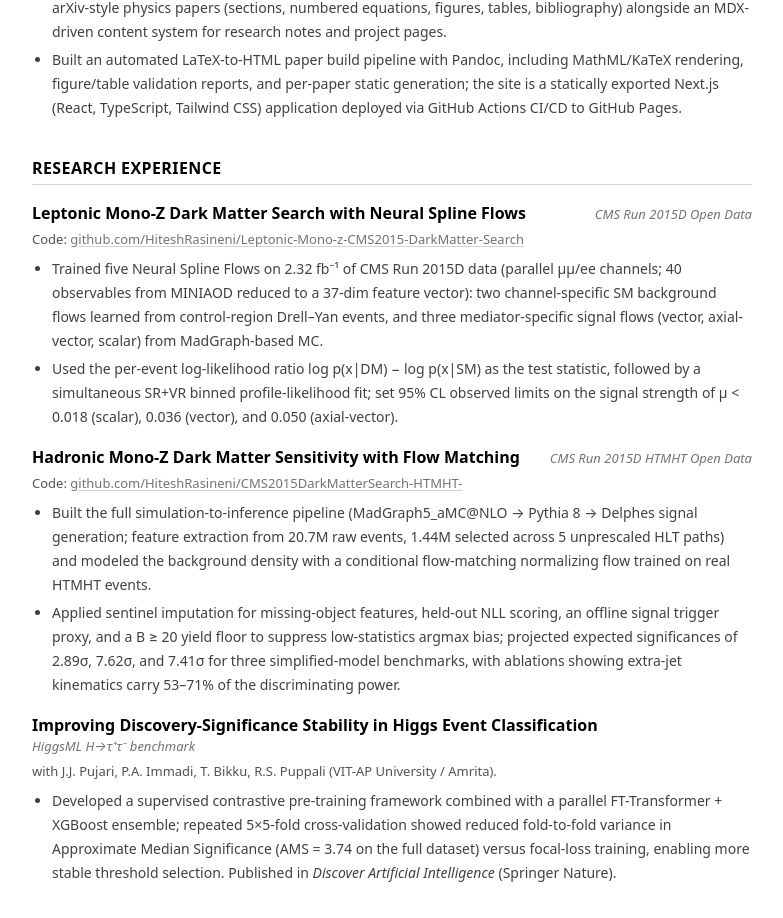
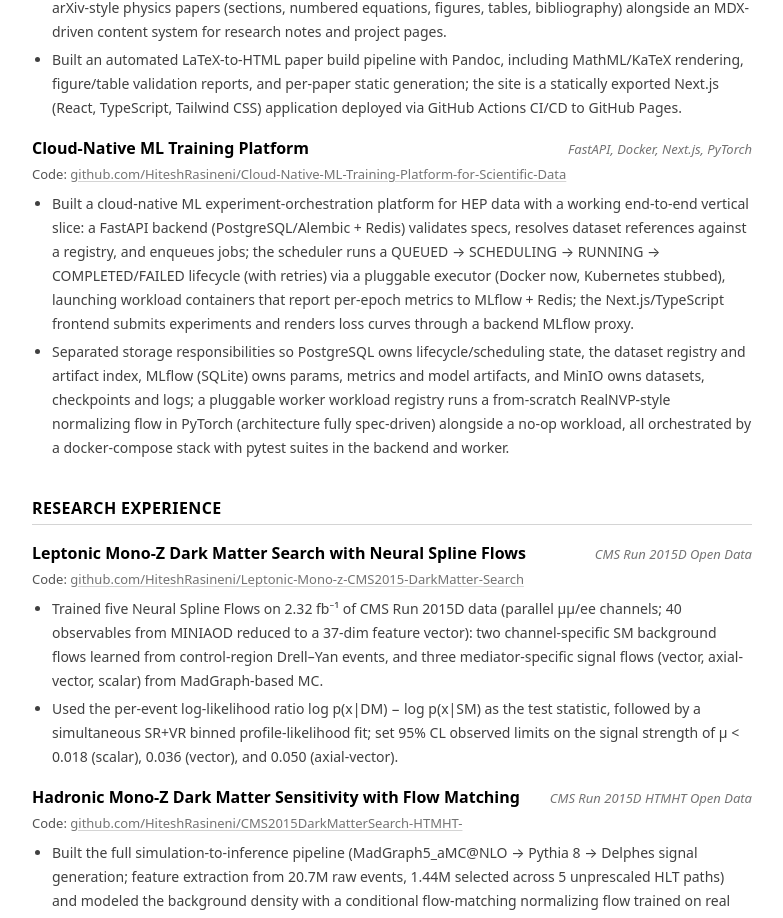
Before and after one commit to HiteshRasineni/the-unlikely-lab, a Next.js app: page /resume in a window 1280 px wide. Shown: the part 775-1693 px from the top of the page, without its empty margins (248-1031 px from the left). Built offline with nearby package versions, Linux system fonts and the light colour scheme.

Commit message:
Add missing Cloud-Native ML Training Platform project to HTML resume

```diff
--- a/app/resume/page.tsx
+++ b/app/resume/page.tsx
@@ -168,6 +168,41 @@ export default function ResumePage() {
             deployed via GitHub Actions CI/CD to GitHub Pages.
           </li>
         </Entry>
+        <Entry
+          title="Cloud-Native ML Training Platform"
+          right="FastAPI, Docker, Next.js, PyTorch"
+          meta={
+            <>
+              Code:{" "}
+              <a
+                className={credClass}
+                href="https://github.com/HiteshRasineni/Cloud-Native-ML-Training-Platform-for-Scientific-Data"
+                target="_blank"
+                rel="noopener noreferrer"
+              >
+                github.com/HiteshRasineni/Cloud-Native-ML-Training-Platform-for-Scientific-Data
+              </a>
+            </>
+          }
+        >
+          <li>
+            Built a cloud-native ML experiment-orchestration platform for HEP data with a working
+            end-to-end vertical slice: a FastAPI backend (PostgreSQL/Alembic + Redis) validates
+            specs, resolves dataset references against a registry, and enqueues jobs; the scheduler
+            runs a QUEUED → SCHEDULING → RUNNING → COMPLETED/FAILED lifecycle (with retries) via a
+            pluggable executor (Docker now, Kubernetes stubbed), launching workload containers that
+            report per-epoch metrics to MLflow + Redis; the Next.js/TypeScript frontend submits
+            experiments and renders loss curves through a backend MLflow proxy.
+          </li>
+          <li>
+            Separated storage responsibilities so PostgreSQL owns lifecycle/scheduling state, the
+            dataset registry and artifact index, MLflow (SQLite) owns params, metrics and model
+            artifacts, and MinIO owns datasets, checkpoints and logs; a pluggable worker workload
+            registry runs a from-scratch RealNVP-style normalizing flow in PyTorch (architecture
+            fully spec-driven) alongside a no-op workload, all orchestrated by a docker-compose
+            stack with pytest suites in the backend and worker.
+          </li>
+        </Entry>
       </Section>
 
       <Section title="RESEARCH EXPERIENCE">
```
